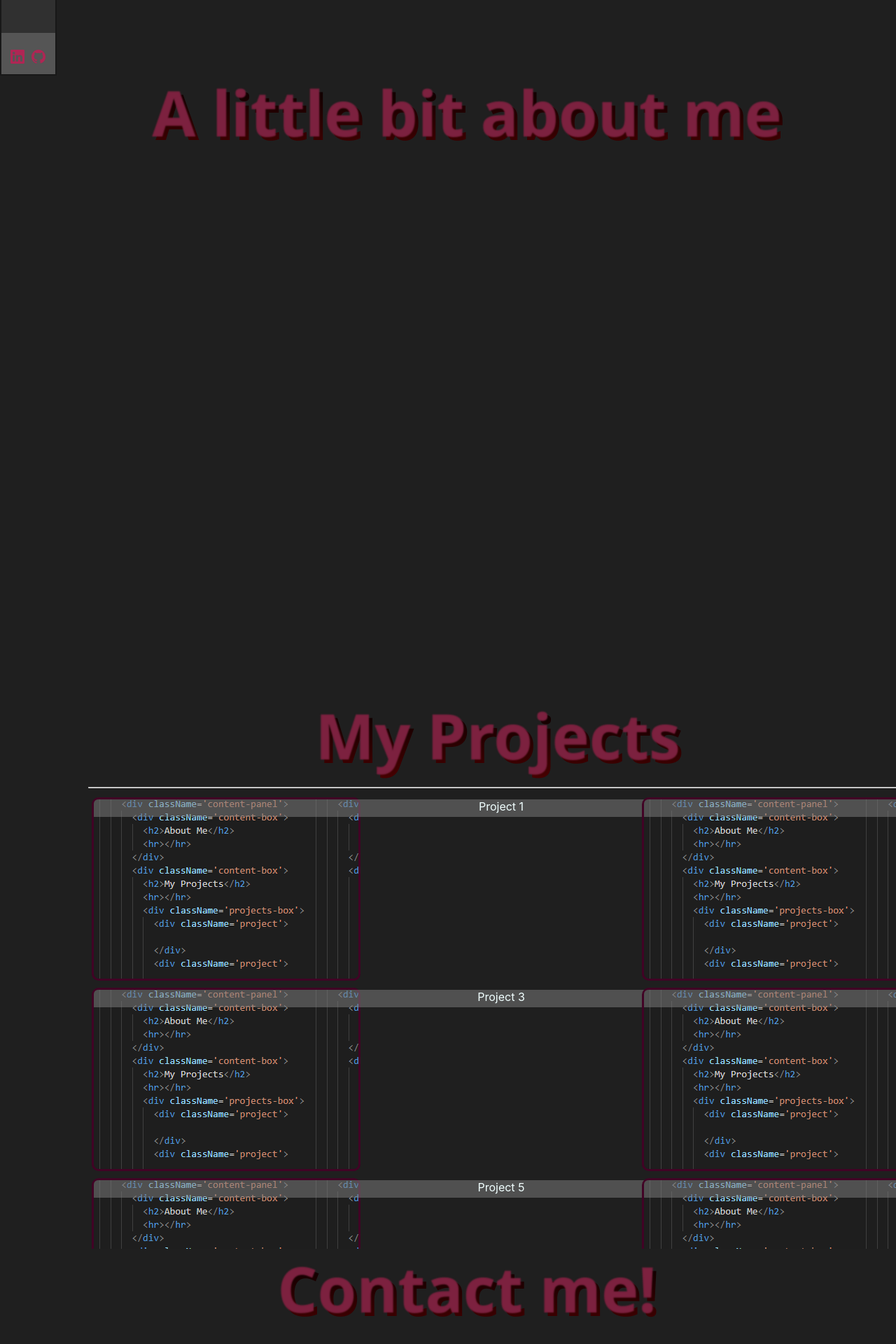
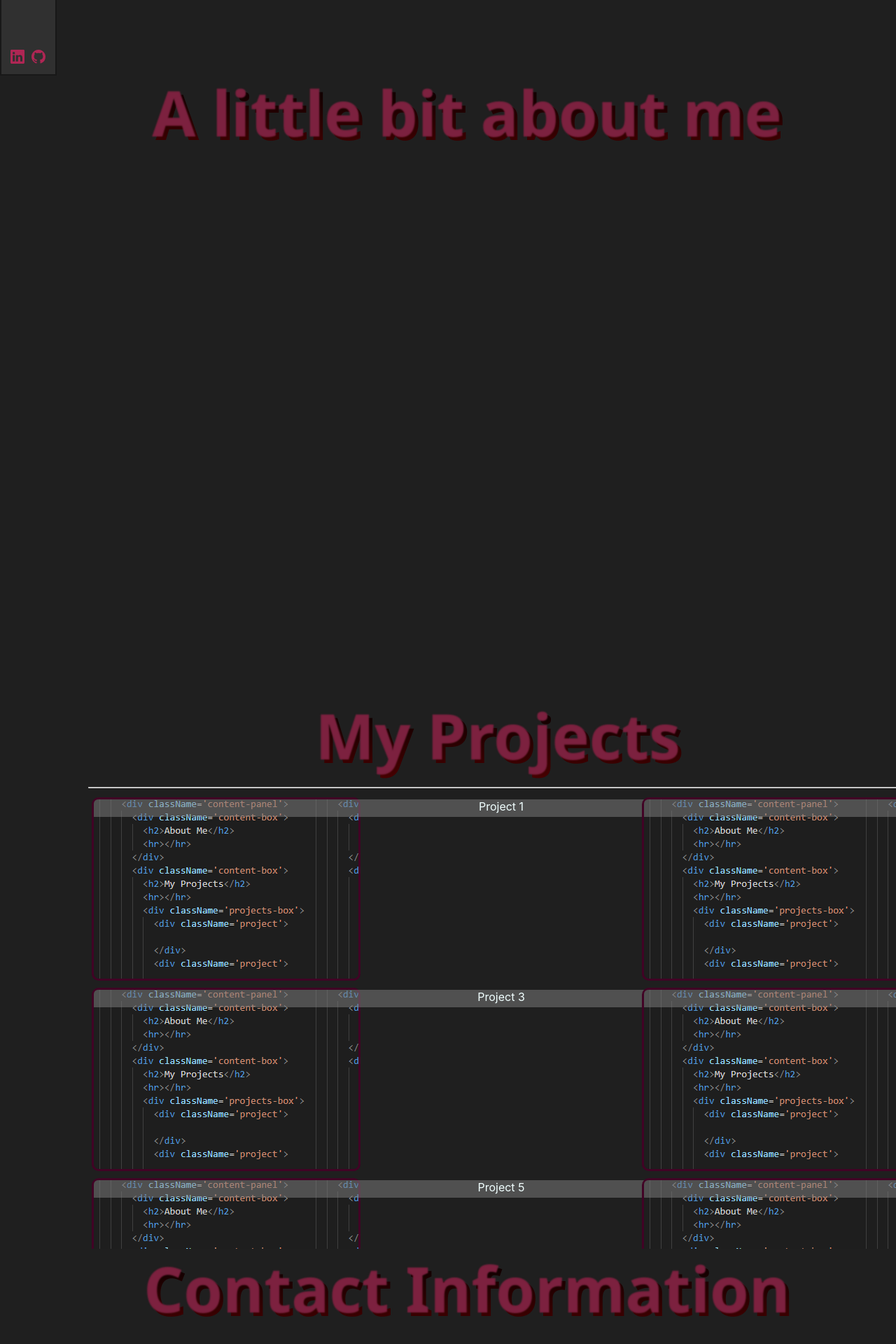
Before and after one commit to unAlike/PortfolioWebsite, a React (Create React App) app: page / in a window 1280 px wide. Shown: the part 696-2616 px from the top of the page at 70% size. Built offline with nearby package versions, Linux system fonts and the light colour scheme.

Commit message:
Updated Colors

```diff
--- a/src/Contact/Contact.js
+++ b/src/Contact/Contact.js
@@ -6,7 +6,7 @@ function Contact() {
   return (
     <div className="Contact">
       <div className='about-me'>
-        <h1 className='Contact-header'>Contact me!</h1>
+        <h1 className='Contact-header'>Contact Information</h1>
       </div>
 
     </div>
--- a/src/Nav.css
+++ b/src/Nav.css
@@ -42,7 +42,6 @@
 	padding: 5px;
 	justify-content: flex-end;
 
-	background-color: rgb(85, 85, 85);
 	font-size: 40px;
 }
 
```
